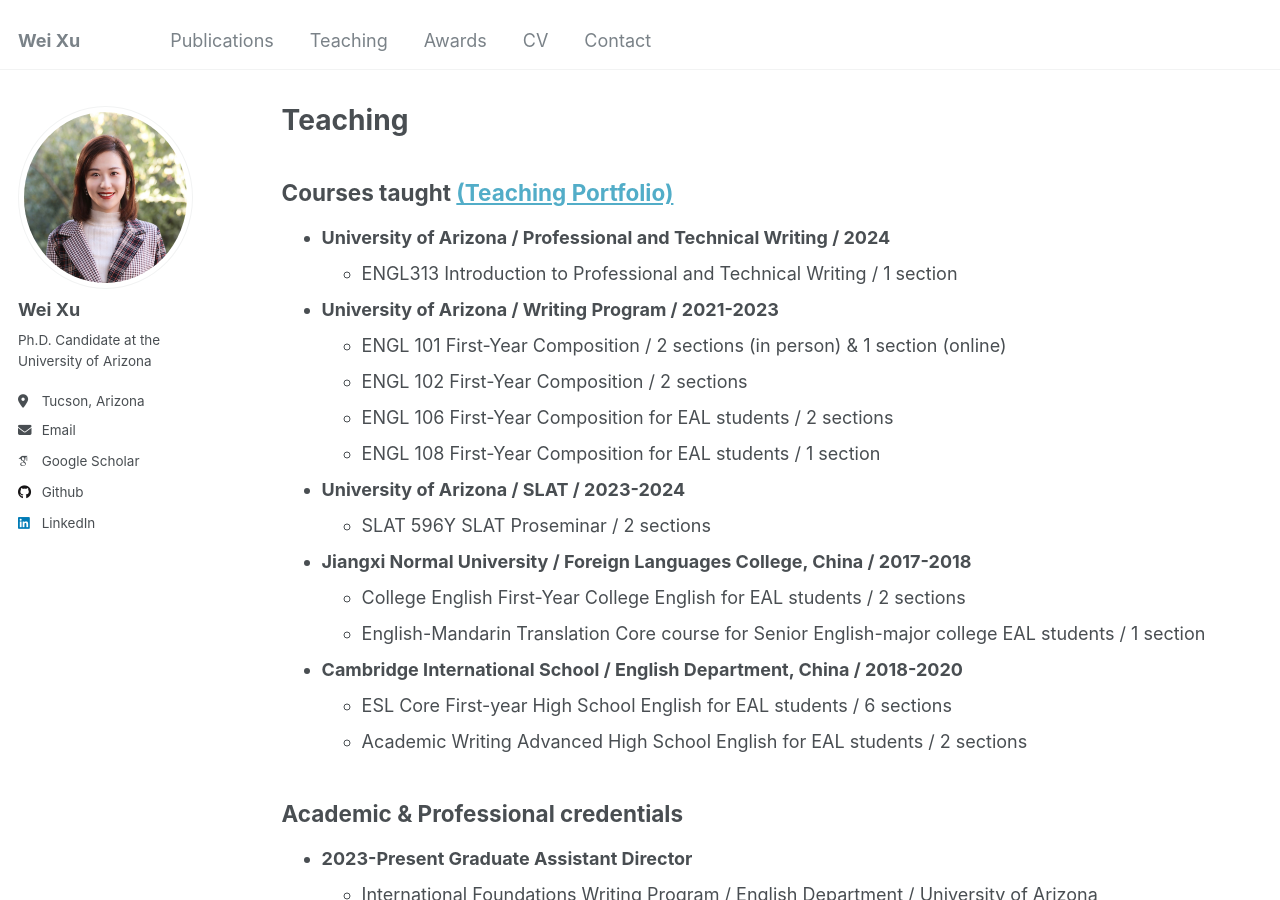
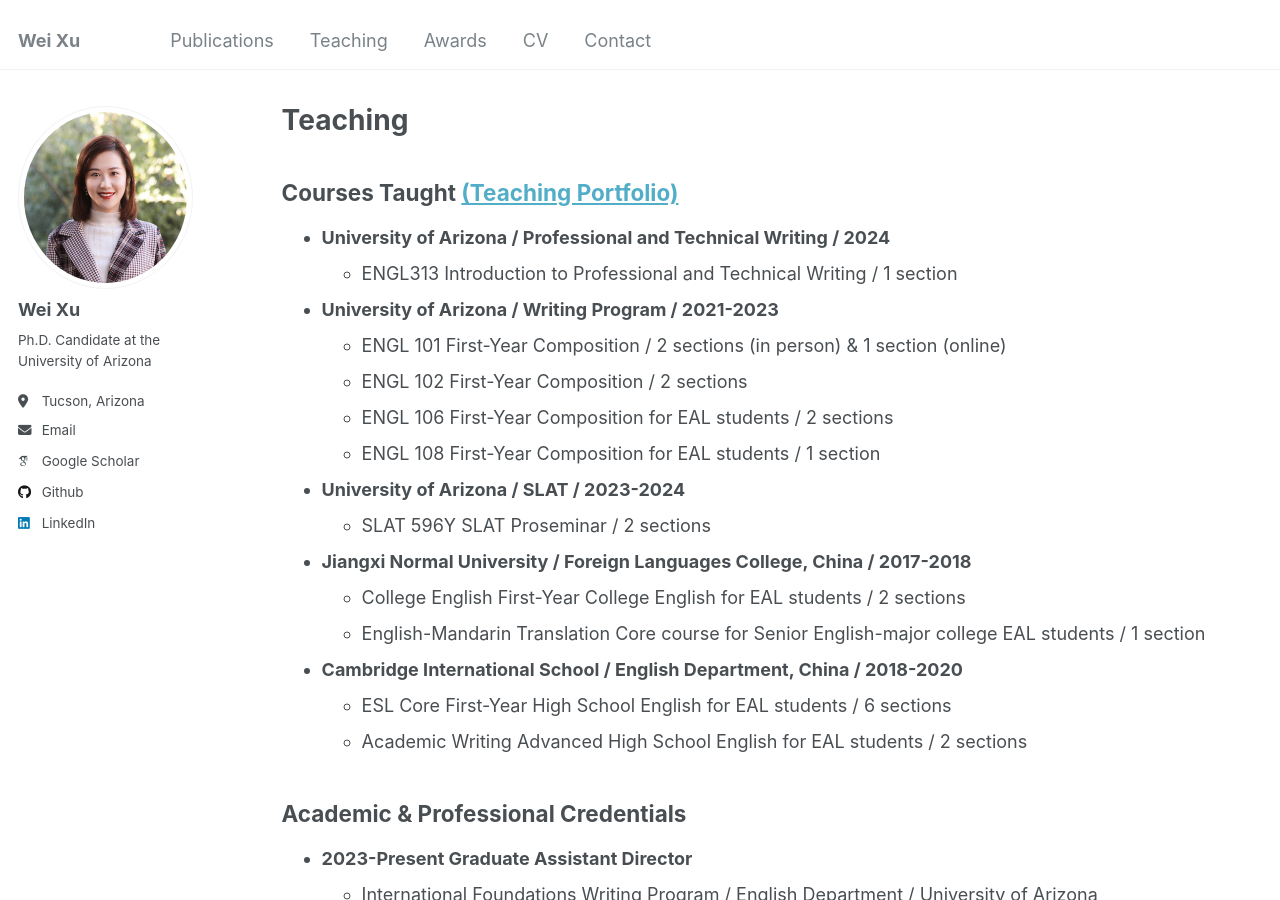
Before and after one commit to weixu-vivian/weixu-vivian.github.io, a Jekyll site: the page built from _pages/teaching.md, in a window 1280 px wide and 900 px high. Built offline with Jekyll 4.4.1, drawn with Linux system fonts in a browser that asks for light colours; some web fonts are replaced.

```diff
--- a/_pages/teaching.md
+++ b/_pages/teaching.md
@@ -5,7 +5,7 @@ permalink: /teaching/
 author_profile: true
 ---
 
-## Courses taught [(Teaching Portfolio)](https://sites.google.com/arizona.edu/weixu1?usp=sharing)
+## Courses Taught [(Teaching Portfolio)](https://sites.google.com/arizona.edu/weixu1?usp=sharing)
 
 * **University of Arizona / Professional and Technical Writing / 2024**
   * ENGL313 Introduction to Professional and Technical Writing / 1 section
@@ -24,11 +24,11 @@ author_profile: true
   * English-Mandarin Translation Core course for Senior English-major college EAL students / 1 section
 
 * **Cambridge International School / English Department, China / 2018-2020**
-  * ESL Core First-year High School English for EAL students / 6 sections
+  * ESL Core First-Year High School English for EAL students / 6 sections
   * Academic Writing Advanced High School English for EAL students / 2 sections
 
 
-## Academic & Professional credentials
+## Academic & Professional Credentials
 
 * **2023-Present Graduate Assistant Director**
   * International Foundations Writing Program / English Department / University of Arizona
```
